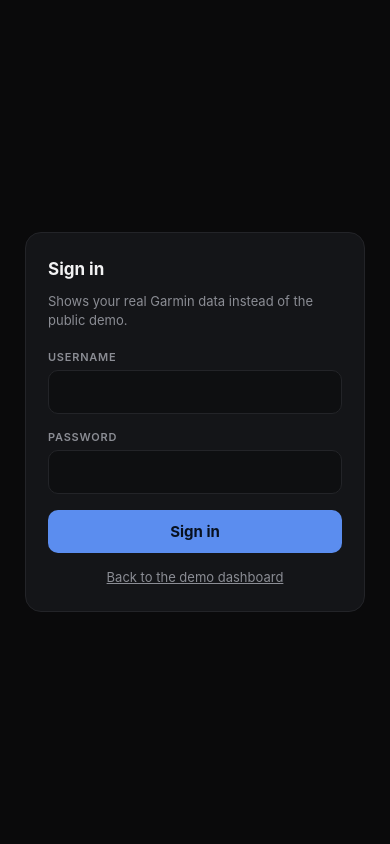
After one commit to palosferi/fitness_by_ferenc, a Flask app: template templates/login.html in a window 390 px wide. The commit adds this page. Run offline with Flask 3, Linux system fonts and the light colour scheme; the template is opened without the code that fills it, so the values that code supplies are empty.

Commit message:
Replace the 401 challenge with a real login form
Tapping "Sign in" on a phone showed a bare "Authentication required" page
and went nowhere: a 401 basic-auth challenge never raises a credential
prompt inside iOS webviews (WKWebView has no challenge handler), it just
renders the error body. Browsers on desktop hid the problem.

/login is now a form that sets a signed session cookie, which works
everywhere. Basic auth still works for the widget's API calls, and both
paths share one credential check so they feed the same lockout. Adds
/logout and a sign-out control.

The widget also hardcoded USERNAME = "ferenc" while the server expects
DASHBOARD_USER, so it authenticated as the wrong user and silently got
the public demo day. It now prompts for username and password together
and keeps both in the iOS keychain, and says "Wrong credentials" rather
than presenting demo numbers as if they were yours.

Co-Authored-By: Claude Opus 5 <noreply@anthropic.com>

```diff
--- a/app.py
+++ b/app.py
@@ -1,11 +1,14 @@
+import hashlib
 import hmac
 import logging
 import math
+import os
 import time
 from datetime import date, datetime, timedelta
 from threading import Lock
 
-from flask import Blueprint, Flask, jsonify, redirect, render_template, request, url_for
+from flask import (Blueprint, Flask, jsonify, redirect, render_template, request,
+                   session, url_for)
 from werkzeug.middleware.proxy_fix import ProxyFix
 
 import config
@@ -23,6 +26,14 @@ app = Flask(__name__)
 # could spoof X-Forwarded-For and dodge the throttle.
 if config.PROXY_HOP_COUNT:
     app.wsgi_app = ProxyFix(app.wsgi_app, x_for=config.PROXY_HOP_COUNT, x_proto=config.PROXY_HOP_COUNT)
+
+if config.DASHBOARD_SECRET_KEY:
+    app.secret_key = config.DASHBOARD_SECRET_KEY
+elif config.DASHBOARD_PASSWORD:
+    app.secret_key = hashlib.sha256(f"fbf:{config.DASHBOARD_PASSWORD}".encode()).hexdigest()
+else:
+    app.secret_key = os.urandom(32)  # nobody can authenticate anyway
+app.permanent_session_lifetime = timedelta(days=config.SESSION_DAYS)
 
 bp = Blueprint("dashboard", __name__)
 
@@ -63,26 +74,23 @@ def clear_failures(ip):
         _failures.pop(ip, None)
 
 
-def is_authenticated():
-    """True only for the configured user with the right password.
+def check_credentials(username, password):
+    """Constant-time credential check, shared by the form and basic auth.
 
-    Everyone else - including every anonymous visitor - gets the demo day,
-    never real data. No password configured means nobody is authenticated,
-    and a locked-out IP is refused even with correct credentials.
+    Records a failure against the caller's IP so both routes feed the same
+    lockout. No password configured means nobody authenticates.
     """
     if not config.DASHBOARD_PASSWORD:
         return False
-
-    auth = request.authorization
-    if not auth or not auth.username or auth.password is None:
+    if username is None or password is None:
         return False
 
     ip = client_ip()
     if is_locked_out(ip):
         return False
 
-    user_ok = hmac.compare_digest(auth.username, config.DASHBOARD_USER)
-    password_ok = hmac.compare_digest(auth.password, config.DASHBOARD_PASSWORD)
+    user_ok = hmac.compare_digest(username, config.DASHBOARD_USER)
+    password_ok = hmac.compare_digest(password, config.DASHBOARD_PASSWORD)
 
     if user_ok and password_ok:
         clear_failures(ip)
@@ -90,6 +98,22 @@ def is_authenticated():
 
     record_failure(ip)
     return False
+
+
+def is_authenticated():
+    """A valid login session, or basic auth on the request.
+
+    The session cookie is what browsers use - a 401 challenge never prompts
+    inside iOS webviews, it just renders the error body. Basic auth stays
+    supported because it's the right fit for the widget's API calls.
+    """
+    if session.get("authed") is True:
+        return True
+
+    auth = request.authorization
+    if not auth or not auth.username or auth.password is None:
+        return False
+    return check_credentials(auth.username, auth.password)
 
 
 def ring_color(value, thresholds=(config.RING_LOW_THRESHOLD, config.RING_HIGH_THRESHOLD)):
@@ -368,21 +392,28 @@ def dashboard():
     )
 
 
-@bp.route("/login")
+@bp.route("/login", methods=["GET", "POST"])
 def login():
-    """Basic-auth entry point.
+    if is_authenticated():
+        return redirect(url_for("dashboard.dashboard"))
 
-    The dashboard itself never returns 401 (anonymous visitors get the demo
-    instead of a password prompt), so this is what actually triggers the
-    browser's credential dialog. Once authenticated, the browser sends the
-    header on subsequent requests and "/" starts serving real data.
-    """
-    if not is_authenticated():
-        return (
-            "Authentication required.",
-            401,
-            {"WWW-Authenticate": 'Basic realm="fitness_by_ferenc"'},
-        )
+    error = None
+    if request.method == "POST":
+        username = request.form.get("username", "")
+        password = request.form.get("password", "")
+        if check_credentials(username, password):
+            session.permanent = True
+            session["authed"] = True
+            return redirect(url_for("dashboard.dashboard"))
+        error = ("Too many attempts - try again in a few minutes."
+                 if is_locked_out(client_ip()) else "Wrong username or password.")
+
+    return render_template("login.html", error=error), (200 if error is None else 401)
+
+
+@bp.route("/logout", methods=["POST"])
+def logout():
+    session.clear()
     return redirect(url_for("dashboard.dashboard"))
 
 
--- /dev/null
+++ b/templates/login.html
@@ -0,0 +1,109 @@
+<!DOCTYPE html>
+<html lang="en">
+<head>
+<meta charset="UTF-8">
+<meta name="viewport" content="width=device-width, initial-scale=1">
+<title>Sign in</title>
+<style>
+  :root {
+    color-scheme: dark;
+    --bg: #0a0a0b;
+    --card: #141518;
+    --line: #232428;
+    --text: #f2f2f3;
+    --muted: #8b8d94;
+    --blue: #5b8def;
+    --red: #e5484d;
+  }
+  * { box-sizing: border-box; }
+  body {
+    background: var(--bg);
+    color: var(--text);
+    font-family: -apple-system, BlinkMacSystemFont, "Segoe UI", sans-serif;
+    margin: 0;
+    min-height: 100vh;
+    display: grid;
+    place-items: center;
+    padding: 24px 16px;
+    -webkit-font-smoothing: antialiased;
+  }
+  .card {
+    background: var(--card);
+    border: 1px solid var(--line);
+    border-radius: 16px;
+    padding: 26px 22px;
+    width: 100%;
+    max-width: 340px;
+  }
+  h1 { font-size: 17px; font-weight: 700; margin: 0 0 4px; }
+  .sub { font-size: 13px; color: var(--muted); margin-bottom: 20px; line-height: 1.45; }
+  label {
+    display: block;
+    font-size: 11px;
+    text-transform: uppercase;
+    letter-spacing: 0.07em;
+    color: var(--muted);
+    font-weight: 600;
+    margin-bottom: 6px;
+  }
+  input {
+    width: 100%;
+    background: #0e0f11;
+    border: 1px solid var(--line);
+    border-radius: 10px;
+    color: var(--text);
+    font: inherit;
+    font-size: 16px; /* 16px keeps iOS from zooming on focus */
+    padding: 11px 12px;
+    margin-bottom: 16px;
+  }
+  input:focus { outline: 2px solid var(--blue); outline-offset: 1px; border-color: transparent; }
+  button {
+    width: 100%;
+    background: var(--blue);
+    color: #08111f;
+    border: none;
+    border-radius: 10px;
+    font: inherit;
+    font-weight: 700;
+    font-size: 15px;
+    padding: 12px;
+    cursor: pointer;
+  }
+  button:hover { filter: brightness(1.08); }
+  button:focus-visible { outline: 2px solid #fff; outline-offset: 2px; }
+  .error {
+    background: #3a1a1a;
+    border: 1px solid var(--red);
+    border-radius: 10px;
+    color: #ff8a8a;
+    font-size: 13px;
+    padding: 10px 12px;
+    margin-bottom: 18px;
+    line-height: 1.45;
+  }
+  .back { display: block; text-align: center; margin-top: 16px; font-size: 13px; color: var(--muted); }
+</style>
+</head>
+<body>
+  <main class="card">
+    <h1>Sign in</h1>
+    <p class="sub">Shows your real Garmin data instead of the public demo.</p>
+
+    {% if error %}<div class="error">{{ error }}</div>{% endif %}
+
+    <form method="post" autocomplete="on">
+      <label for="username">Username</label>
+      <input id="username" name="username" type="text" autocomplete="username"
+             autocapitalize="none" autocorrect="off" spellcheck="false" required>
+
+      <label for="password">Password</label>
+      <input id="password" name="password" type="password" autocomplete="current-password" required>
+
+      <button type="submit">Sign in</button>
+    </form>
+
+    <a class="back" href="{{ url_for('dashboard.dashboard') }}">Back to the demo dashboard</a>
+  </main>
+</body>
+</html>
```
Also changed, not shown: config.py (+7 -0 lines), templates/dashboard.html (+20 -1 lines), tests/test_app_auth.py (+48 -3 lines), widget/GarminWidget.js (+35 -26 lines).
